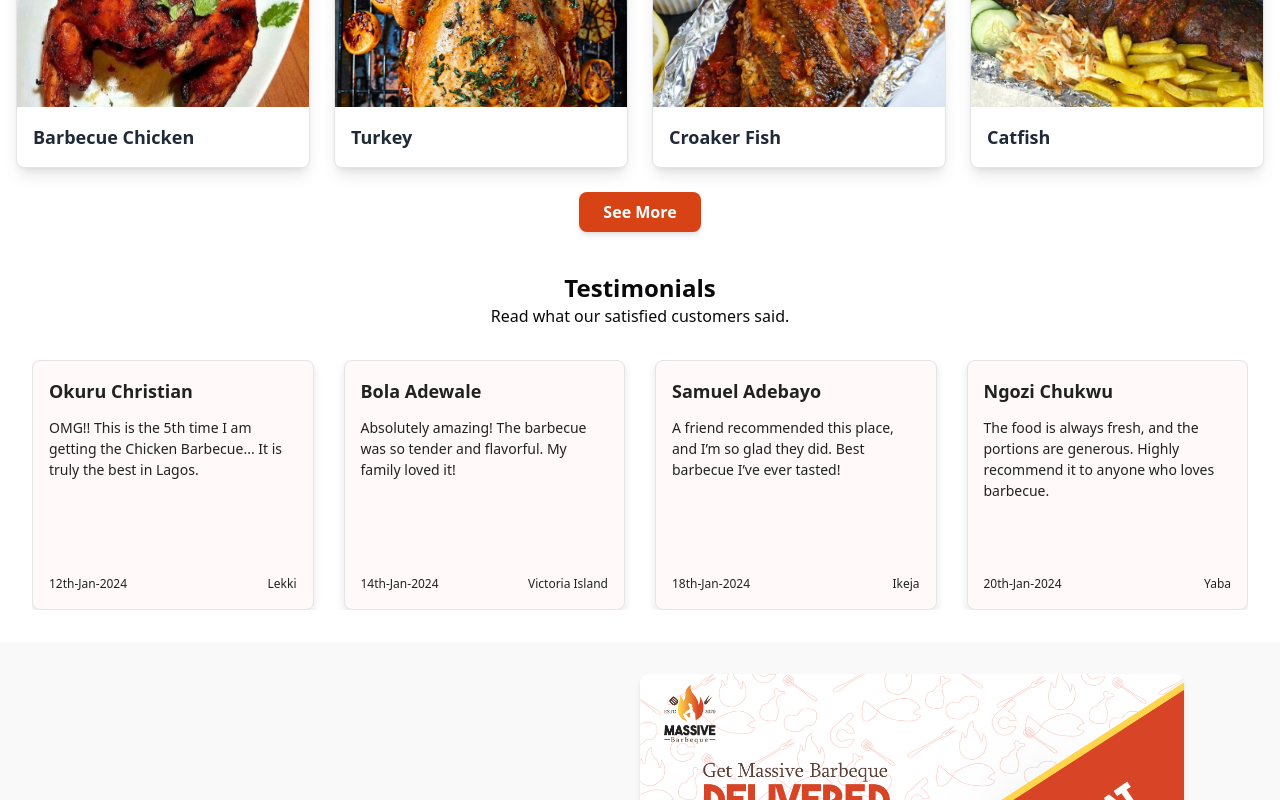
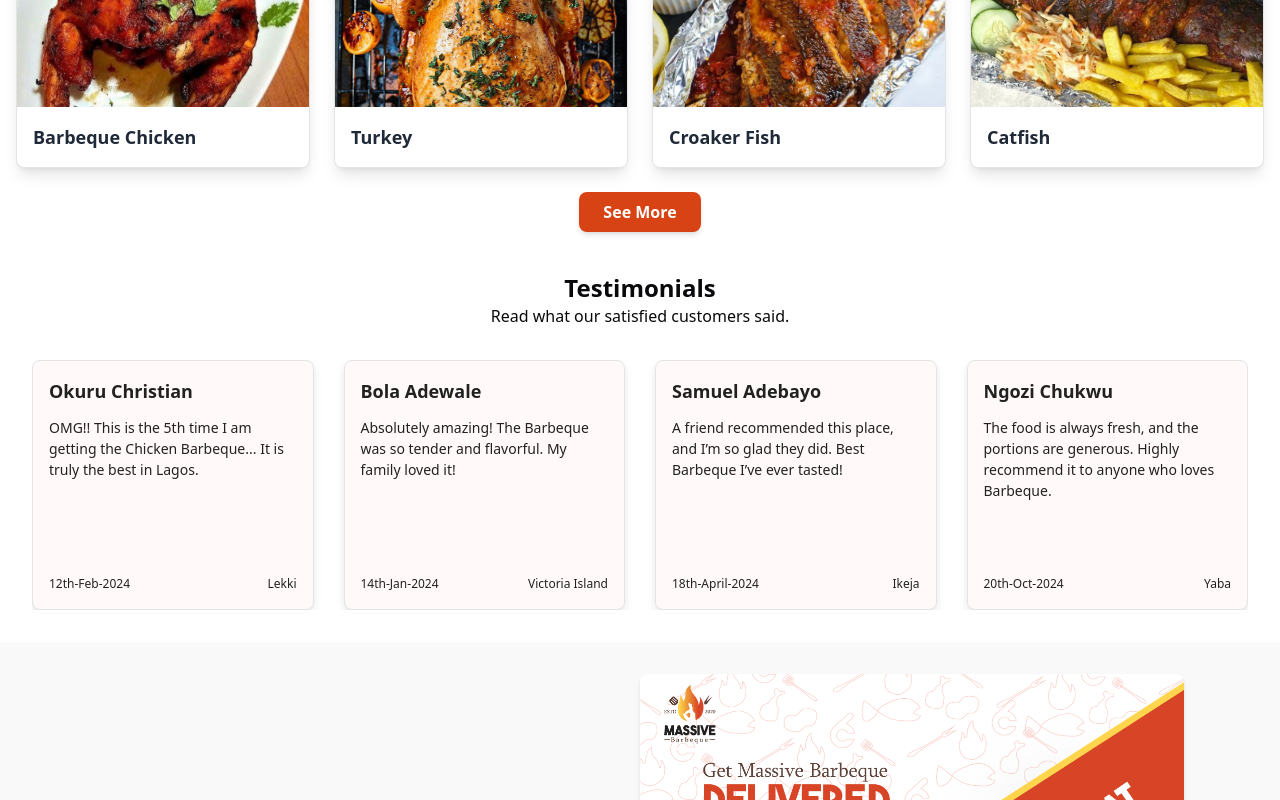
Before and after one commit to christianokuru/massive-barbecue-vue, a Vue app: page / in a window 1280 px wide. Shown: the part 920-1720 px from the top of the page. Built offline with nearby package versions, Linux system fonts and the light colour scheme.

Commit message:
Coreected barbecue to barbeque everywhere

```diff
--- a/src/components/custom/Footer.vue
+++ b/src/components/custom/Footer.vue
@@ -103,7 +103,7 @@ const socialLinks = [
       <!-- Footer Bottom Section (Copyright) -->
       <div class="text-center mt-8">
         <p class="text-sm">
-          &copy; {{ new Date().getFullYear() }} Massive Barbecue. All rights
+          &copy; {{ new Date().getFullYear() }} Massive Barbeque. All rights
           reserved.
         </p>
       </div>
--- a/src/components/custom/Navbar.vue
+++ b/src/components/custom/Navbar.vue
@@ -26,7 +26,7 @@ const isSheetOpen = ref(false);
     >
       <!-- Logo -->
       <router-link to="/" class="flex items-center">
-        <img :src="logo" alt="massive-barbecue-logo" class="w-16" />
+        <img :src="logo" alt="massive-Barbeque-logo" class="w-16" />
       </router-link>
 
       <!-- Desktop and Tablet Links -->
--- a/src/components/custom/menuItems.js
+++ b/src/components/custom/menuItems.js
@@ -1,20 +1,20 @@
 import chicken1 from '@/assets/images/Foods/chick.jpg';
 import croaker from '@/assets/images/Foods/croak.jpg';
-import turkey from '@/assets/images/Foods/turkey.jpg'; // Example path, change as needed
-import catfish from '@/assets/images/Foods/catfish.jpg'; // Example path, change as needed
-import mullet from '@/assets/images/Foods/croaker.jpg'; // Example path, change as needed
+import turkey from '@/assets/images/Foods/turkey.jpg';
+import catfish from '@/assets/images/Foods/catfish.jpg';
+import mullet from '@/assets/images/Foods/croaker.jpg';
 
 const menuItems = [
   {
     id: 1,
-    name: "Barbecue Chicken",
+    name: "Barbeque Chicken",
     image: chicken1,
     prices: [
       { name: "Regular", price: 5000 },
       { name: "Couple", price: 9000 },
       { name: "Family", price: 17500 },
     ],
-    description: "Tender, juicy chicken marinated in a blend of smoky barbecue sauce and herbs, then grilled to perfection. A savory treat that packs all the flavor you crave."
+    description: "Tender, juicy chicken marinated in a blend of smoky Barbeque sauce and herbs, then grilled to perfection. A savory treat that packs all the flavor you crave."
   },
   {
     id: 2,
--- a/src/stores/menu.js
+++ b/src/stores/menu.js
@@ -14,7 +14,7 @@ export const useMenuStore = defineStore("theMenu", () => {
   const theMenuItems = reactive([
     {
       id: 1,
-      name: "Barbecue Chicken",
+      name: "Barbeque Chicken",
       image: chicken1,
       prices: [
         { name: "Regular", price: 5000 },
@@ -22,7 +22,7 @@ export const useMenuStore = defineStore("theMenu", () => {
         { name: "Family", price: 17500 },
       ],
       description:
-        "Tender, juicy chicken marinated in a blend of smoky barbecue sauce and herbs, then grilled to perfection. A savory treat that packs all the flavor you crave.",
+        "Tender, juicy chicken marinated in a blend of smoky Barbeque sauce and herbs, then grilled to perfection. A savory treat that packs all the flavor you crave.",
     },
     {
       id: 2,
--- a/src/stores/testimonial.js
+++ b/src/stores/testimonial.js
@@ -7,141 +7,141 @@ export const useTestimonialStore = defineStore('testimonialStore', () => {
             id: 1,
             name: 'Okuru Christian',
             location: 'Lekki',
-            review: 'OMG!! This is the 5th time I am getting the Chicken Barbecue... It is truly the best in Lagos.',
-            date: '12th-Jan-2024'
+            review: 'OMG!! This is the 5th time I am getting the Chicken Barbeque... It is truly the best in Lagos.',
+            date: '12th-Feb-2024'
         },
         {
             id: 2,
             name: 'Bola Adewale',
             location: 'Victoria Island',
-            review: 'Absolutely amazing! The barbecue was so tender and flavorful. My family loved it!',
+            review: 'Absolutely amazing! The Barbeque was so tender and flavorful. My family loved it!',
             date: '14th-Jan-2024'
         },
         {
             id: 3,
             name: 'Samuel Adebayo',
             location: 'Ikeja',
-            review: 'A friend recommended this place, and I’m so glad they did. Best barbecue I’ve ever tasted!',
-            date: '18th-Jan-2024'
+            review: 'A friend recommended this place, and I’m so glad they did. Best Barbeque I’ve ever tasted!',
+            date: '18th-April-2024'
         },
         {
             id: 4,
             name: 'Ngozi Chukwu',
             location: 'Yaba',
-            review: 'The food is always fresh, and the portions are generous. Highly recommend it to anyone who loves barbecue.',
-            date: '20th-Jan-2024'
+            review: 'The food is always fresh, and the portions are generous. Highly recommend it to anyone who loves Barbeque.',
+            date: '20th-Oct-2024'
         },
         {
             id: 5,
             name: 'Tunde Olamide',
             location: 'Surulere',
-            review: 'Perfectly cooked barbecue! The seasoning is just right, and it’s always a delightful experience.',
-            date: '22nd-Jan-2024'
+            review: 'Perfectly cooked Barbeque! The seasoning is just right, and it’s always a delightful experience.',
+            date: '22nd-Feb-2024'
         },
         {
             id: 6,
             name: 'Chinonso Eze',
             location: 'Ajah',
             review: 'The Chicken BBQ is to die for! I am hooked and will definitely be coming back.',
-            date: '25th-Jan-2024'
+            date: '25th-May-2024'
         },
         {
             id: 7,
             name: 'Folake Bello',
             location: 'Mushin',
             review: 'Hands down the best BBQ in Lagos. The meat was juicy and the flavor was out of this world.',
-            date: '28th-Jan-2024'
+            date: '28th-May-2024'
         },
         {
             id: 8,
             name: 'Emmanuel Adeyemi',
             location: 'Festac',
-            review: 'A great find! The barbecue was well-seasoned, and the service was excellent.',
+            review: 'A great find! The Barbeque was well-seasoned, and the service was excellent.',
             date: '1st-Feb-2024'
         },
         {
             id: 9,
             name: 'Olamide Ayodele',
             location: 'Ikorodu',
-            review: 'I can’t get enough of the barbecue! I’ve been recommending it to everyone I know.',
-            date: '3rd-Feb-2024'
+            review: 'I can’t get enough of the Barbeque! I’ve been recommending it to everyone I know.',
+            date: '1st-Feb-2024'
         },
         {
             id: 10,
             name: 'Zainab Usman',
             location: 'Ojo',
             review: 'Fantastic! The flavor profile is unique, and the chicken is perfectly cooked every time.',
-            date: '5th-Feb-2024'
+            date: '5th-Nov-2024'
         },
         {
             id: 11,
             name: 'Jide Bakare',
             location: 'Agege',
             review: 'Simply amazing. Every bite was a burst of flavor. I’ll be back for sure.',
-            date: '7th-Feb-2024'
+            date: '7th-Nov-2024'
         },
         {
             id: 12,
             name: 'Titi Okafor',
             location: 'Badagry',
-            review: 'The barbecue is always on point! A must-try for anyone in Lagos who loves grilled food.',
-            date: '9th-Feb-2024'
+            review: 'The Barbeque is always on point! A must-try for anyone in Lagos who loves grilled food.',
+            date: '9th-Sept-2024'
         },
         {
             id: 13,
             name: 'Adebisi Folarin',
             location: 'Lagos Island',
-            review: 'The taste of the barbecue was incredible. One of the best meals I’ve had in a while.',
-            date: '11th-Feb-2024'
+            review: 'The taste of the Barbeque was incredible. One of the best meals I’ve had in a while.',
+            date: '11th-Dec-2024'
         },
         {
             id: 14,
             name: 'Micheal Ojo',
             location: 'Ikoyi',
-            review: 'Unbelievably tasty! The barbecue is cooked to perfection, and the seasoning is just right.',
-            date: '13th-Feb-2024'
+            review: 'Unbelievably tasty! The Barbeque is cooked to perfection, and the seasoning is just right.',
+            date: '13th-Dec-2024'
         },
         {
             id: 15,
             name: 'Benedicta Oyedepo',
             location: 'Gbagada',
-            review: 'I had the barbecue at a family gathering, and it was a hit. Everyone loved it!',
-            date: '15th-Feb-2024'
+            review: 'I had the Barbeque at a family gathering, and it was a hit. Everyone loved it!',
+            date: '15th-Dec-2024'
         },
         {
             id: 16,
             name: 'Shola Abiola',
             location: 'Epe',
             review: 'I have been craving this BBQ for days. The taste is unforgettable, and the portions are large.',
-            date: '17th-Feb-2024'
+            date: '17th-Oct-2024'
         },
         {
             id: 17,
             name: 'Oluwaseun Olatunji',
             location: 'Shomolu',
-            review: 'The barbecue is top-notch! I love the smokiness and the juicy texture. Keep it up!',
-            date: '19th-Feb-2024'
+            review: 'The Barbeque is top-notch! I love the smokiness and the juicy texture. Keep it up!',
+            date: '19th-March-2024'
         },
         {
             id: 18,
             name: 'Durojaiye Akinlolu',
             location: 'Ketu',
-            review: 'This is what a barbecue should taste like! I am so impressed with the flavors and quality.',
-            date: '21st-Feb-2024'
+            review: 'This is what a Barbeque should taste like! I am so impressed with the flavors and quality.',
+            date: '21st-July-2024'
         },
         {
             id: 19,
             name: 'Akintoye Farouk',
             location: 'Isolo',
-            review: 'I had the barbecue for the first time yesterday, and I’m already a fan. Amazing!',
-            date: '23rd-Feb-2024'
+            review: 'I had the Barbeque for the first time yesterday, and I’m already a fan. Amazing!',
+            date: '23rd-Aug-2024'
         },
         {
             id: 20,
             name: 'Chuka Onwubiko',
             location: 'Lekki Phase 1',
-            review: 'I always enjoy the barbecue here. The flavor and texture are always on point. One of my favorites.',
-            date: '25th-Feb-2024'
+            review: 'I always enjoy the Barbeque here. The flavor and texture are always on point. One of my favorites.',
+            date: '25th-Aug-2024'
         },
         {
             id: 21,
@@ -154,7 +154,7 @@ export const useTestimonialStore = defineStore('testimonialStore', () => {
             id: 22,
             name: 'Rita Chigozie',
             location: 'Apapa',
-            review: 'If you haven’t tried the barbecue here, you’re missing out. Truly the best in Lagos!',
+            review: 'If you haven’t tried the Barbeque here, you’re missing out. Truly the best in Lagos!',
             date: '1st-Mar-2024'
         },
         {
@@ -175,7 +175,7 @@ export const useTestimonialStore = defineStore('testimonialStore', () => {
             id: 25,
             name: 'Chima Okonkwo',
             location: 'Ikeja GRA',
-            review: 'The barbecue was out of this world. Can’t wait to try it again next weekend!',
+            review: 'The Barbeque was out of this world. Can’t wait to try it again next weekend!',
             date: '7th-Mar-2024'
         }
     ]);
--- a/src/views/AboutView.vue
+++ b/src/views/AboutView.vue
@@ -48,7 +48,7 @@ const features = ref([
       <div class="absolute inset-0 bg-black/60 z-10"></div>
       <div class="relative z-20 text-center px-4">
         <h1 class="text-4xl md:text-6xl font-bold text-white mb-4">
-          Crafting Perfect Barbecue Since 2020
+          Crafting Perfect Barbeque Since 2020
         </h1>
         <p class="text-xl text-gray-200 max-w-2xl mx-auto">
           Where passion meets flavor in every perfectly smoked piece
@@ -157,12 +157,12 @@ const features = ref([
     <section class="py-20 px-4 bg-[#FDF8F3]">
       <div class="max-w-3xl mx-auto text-center">
         <h2 class="text-3xl font-bold mb-6 text-[#2C1810]">
-          Come Experience Our Barbecue
+          Come Experience Our Barbeque
         </h2>
         <p class="text-lg text-[#5C3D2E] mb-8">
           Join us for an unforgettable dining experience. Whether it's a family
           dinner, special occasion, or catering event, we're here to serve you
-          the best Barbecue in Lagos.
+          the best Barbeque in Lagos.
         </p>
         <RouterLink
           to="/menu"
```
Also changed, not shown: src/router/index.js (+9 -9 lines).
